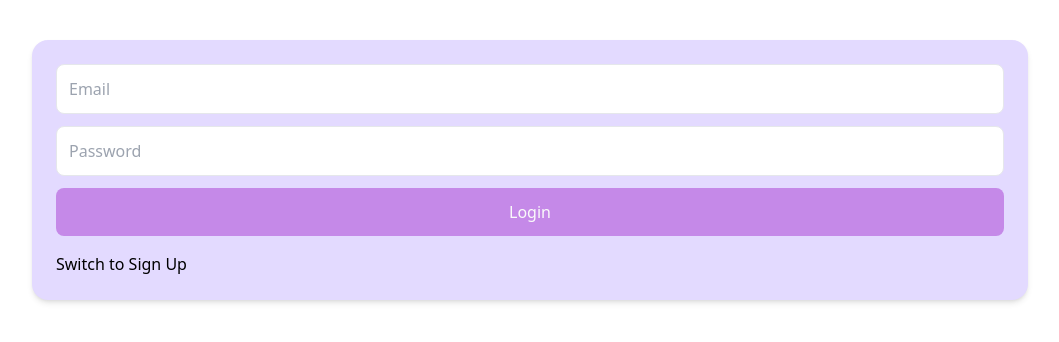
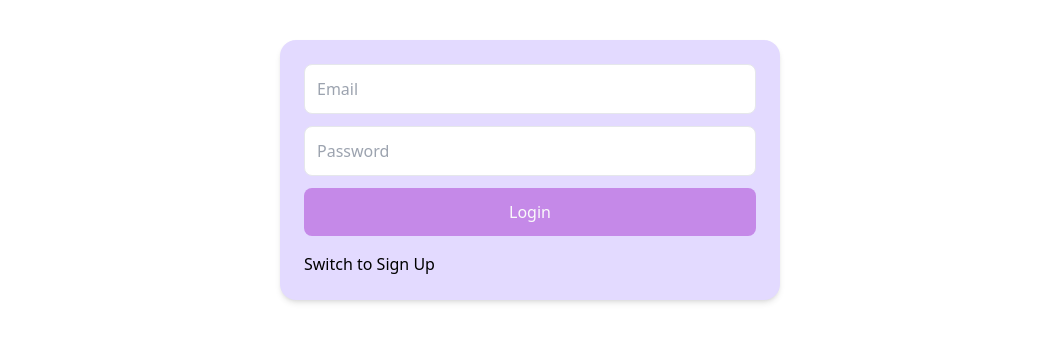
Before and after one commit to AnaDeCanha/refella, a Next.js app: page / in a window 1280 px wide. Shown: the top 342 px of the page, without its empty margins (110-1169 px from the left). Built offline with nearby package versions, Linux system fonts and the light colour scheme; no server answers.

Commit message:
add max-width to form

```diff
--- a/components/AuthForm.tsx
+++ b/components/AuthForm.tsx
@@ -31,7 +31,7 @@ const AuthForm = () => {
   };
 
   return (
-    <div className="bg-lightLila rounded-2xl shadow-md p-6 w-full max-w-[996px] mx-auto mt-10">
+    <div className="bg-lightLila rounded-2xl shadow-md p-6 w-full max-w-[500px] mx-auto mt-10">
       <form onSubmit={handleSubmit} className="flex flex-col">
         <input
           type="email"
```
